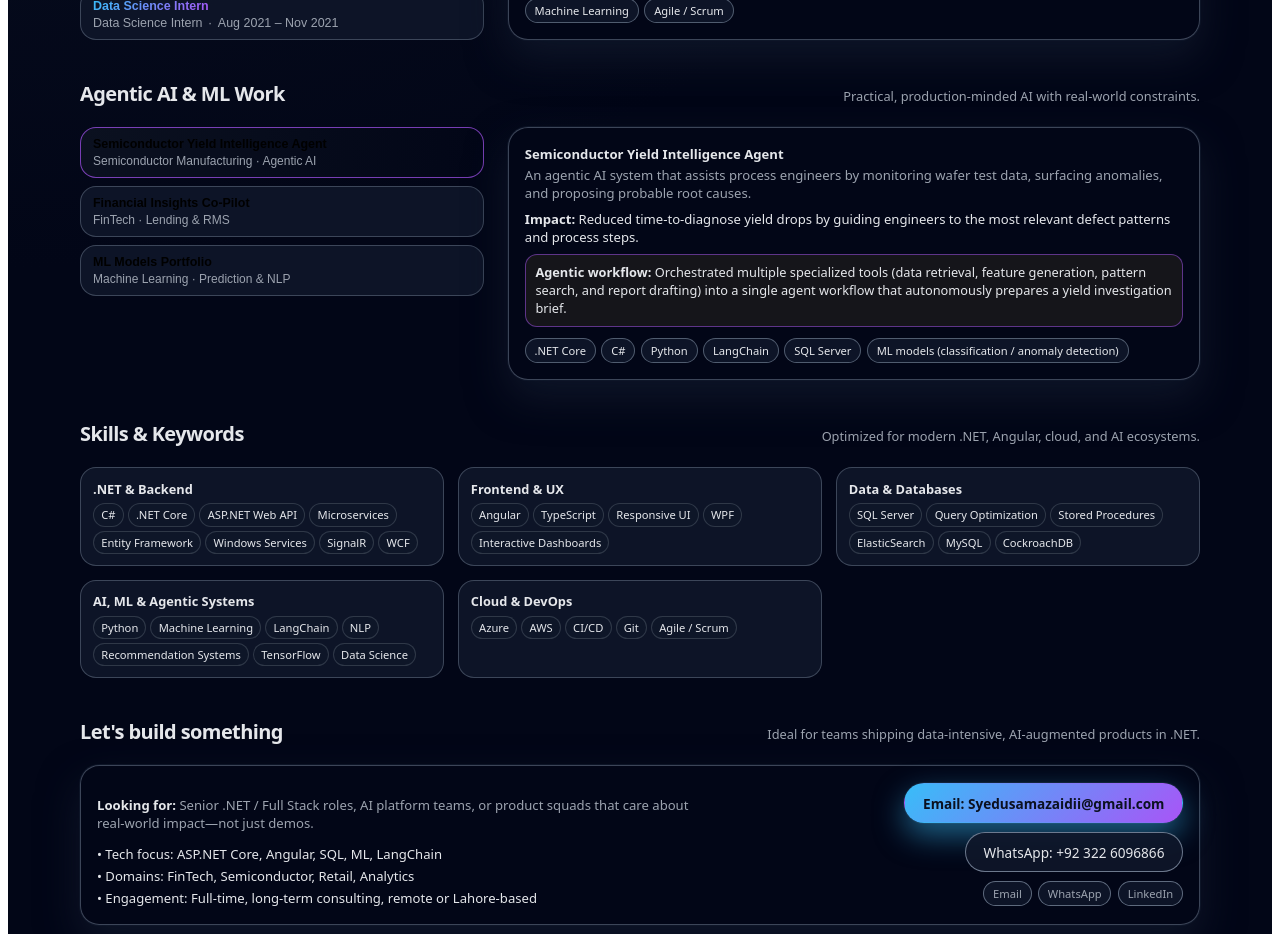
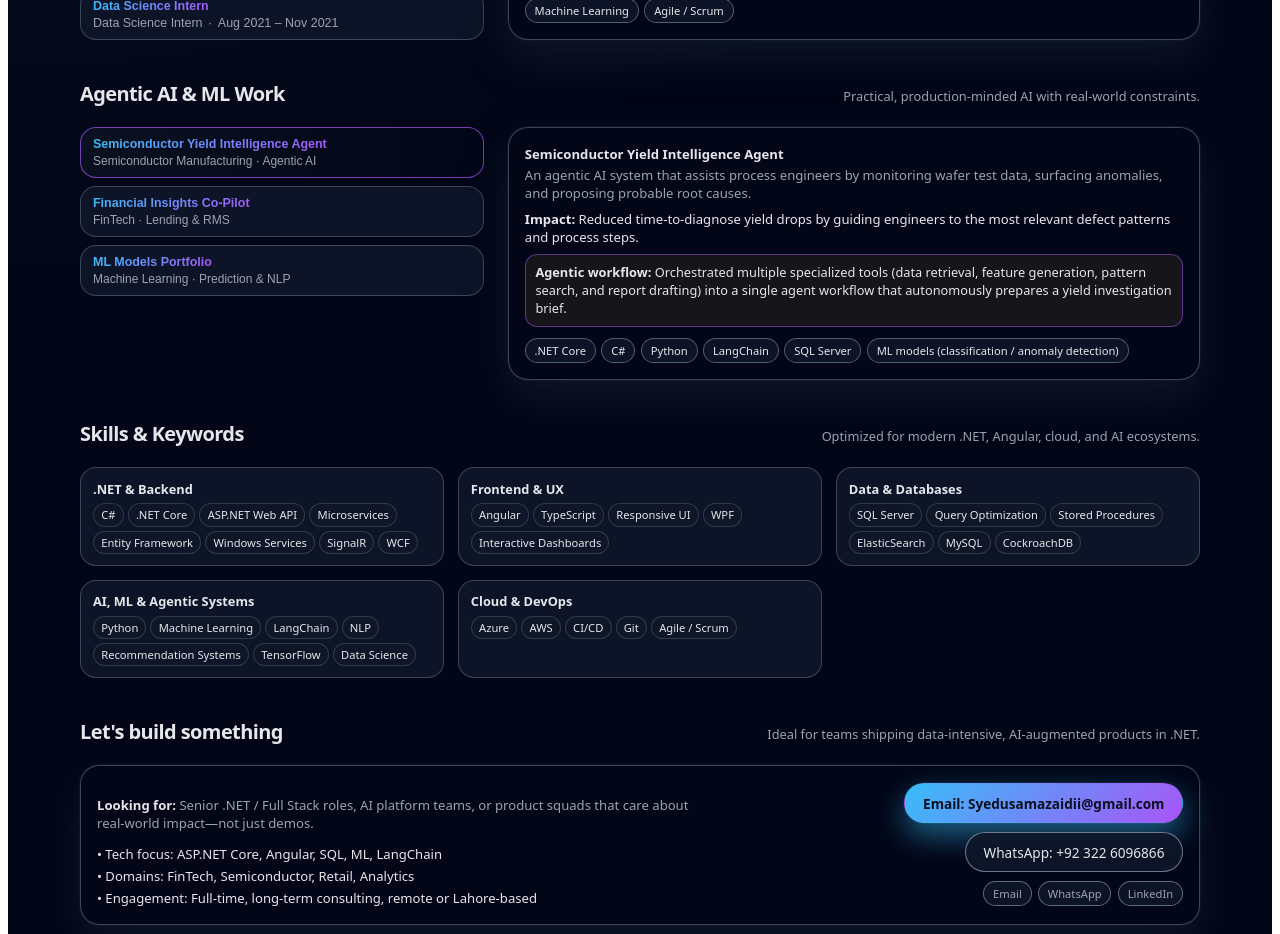
Before and after one commit to SyedUsama12/portfolio, an Angular app in the folder client/: page / in a window 1280 px wide. Shown: the part 1100-2034 px from the top of the page. Built offline with nearby package versions, Linux system fonts and the light colour scheme.

Commit message:
Enhance .ai-name styling with gradient and clipping
Updated .ai-name styles to include gradient background and text clipping.

```diff
--- a/client/src/app/app.html
+++ b/client/src/app/app.html
@@ -438,8 +438,13 @@
   }
 
   .ai-name {
-    font-weight: 600;
-  }
+  font-weight: 600;
+  background: linear-gradient(135deg, #38bdf8, #a855f7);
+  -webkit-background-clip: text;
+  background-clip: text;
+  color: transparent;
+  display: inline-block;
+}
 
   .ai-domain {
     font-size: 0.75rem;
```
